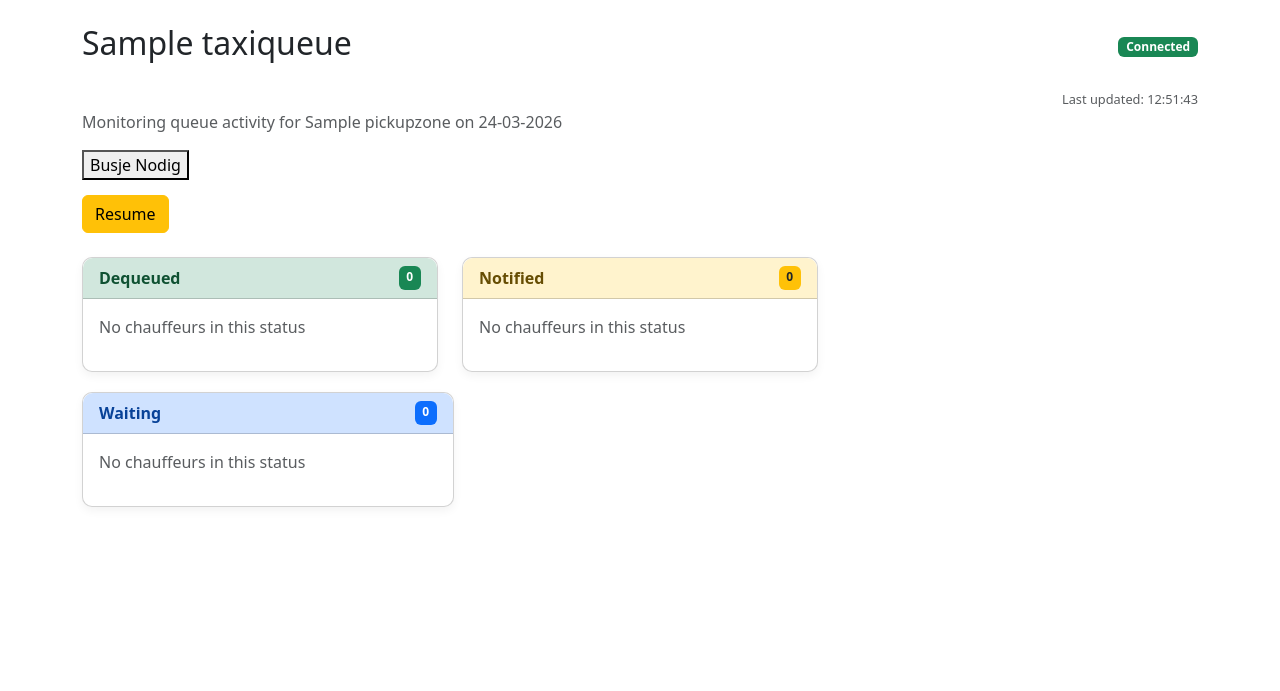
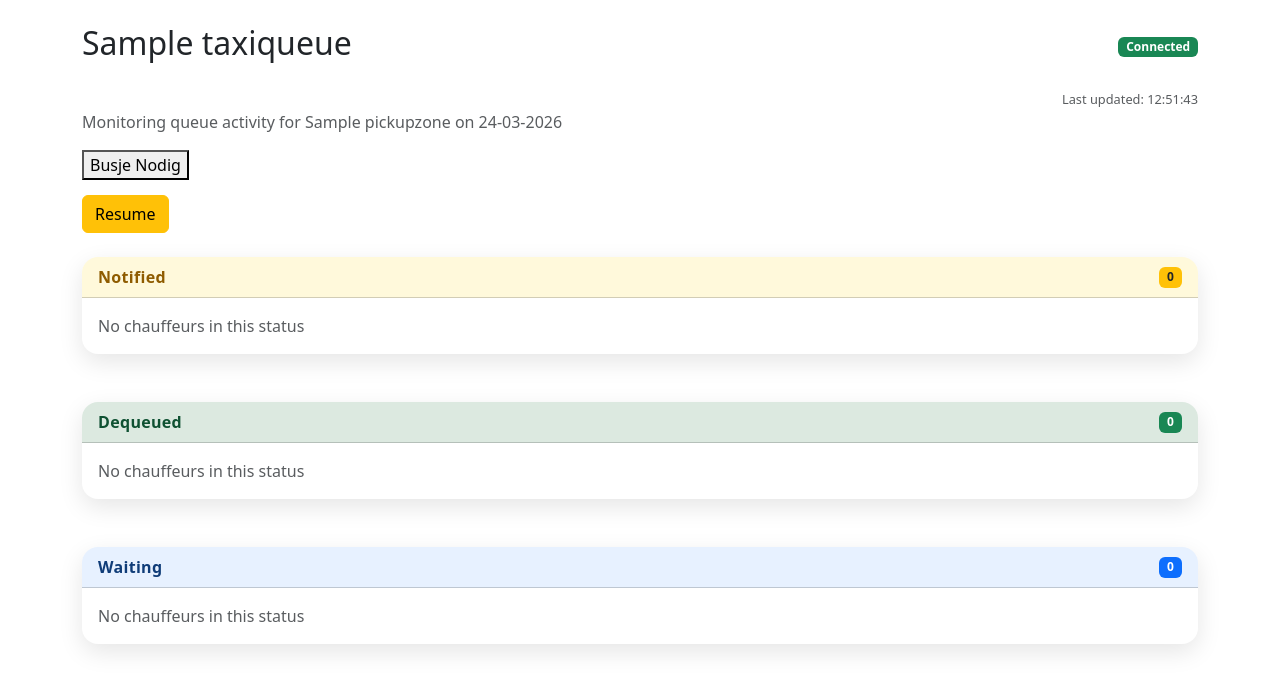
Before and after one commit to SineNomine998/taxibuffer, a Django app: page /control/queue/1/ in a window 1280 px wide. Shown: the part 56-747 px from the top of the page. Run offline with Django 5.2, Linux system fonts and the light colour scheme; a user stored in the database is signed in; tables that the repository leaves empty hold one stand-in row (values such as "Sample post"); data that the repository does not hold is empty.

Commit message:
Make notified chauffeurs' license plates bigger on control panel + fix bugs + make snapshot of the license plates instead of putting the current vehicle's license plate on the control dashboard

```diff
--- a/control_panel/templates/control_panel/queue_monitor.html
+++ b/control_panel/templates/control_panel/queue_monitor.html
@@ -12,61 +12,108 @@
             font-weight: bold;
         }
 
+        .status-section {
+            margin-bottom: 1.5rem;
+        }
+
         .status-card {
-            border-radius: 10px;
-            box-shadow: 0 4px 10px rgba(0, 0, 0, 0.05);
-            margin-bottom: 20px;
+            border-radius: 16px;
+            box-shadow: 0 8px 24px rgba(0, 0, 0, 0.10);
+            margin-bottom: 24px;
+            border: none;
         }
 
         .status-card .card-header {
-            border-radius: 10px 10px 0 0;
-            font-weight: bold;
+            border-radius: 16px 16px 0 0;
+            font-weight: 700;
+            letter-spacing: 0.02em;
         }
 
-        .waiting .card-header {
-            background-color: #cfe2ff;
-            color: #084298;
+        .status-card.waiting .card-header {
+            background-color: #e7f1ff;
+            color: #0f3c78;
         }
 
-        .notified .card-header {
-            background-color: #fff3cd;
-            color: #664d03;
+        .status-card.notified .card-header {
+            background-color: #fff9db;
+            color: #8f5c00;
         }
 
-        .dequeued .card-header {
-            background-color: #d1e7dd;
+        .status-card.dequeued .card-header {
+            background-color: #dce9e0;
             color: #0f5132;
         }
 
         .license-plate {
             font-family: monospace;
-            font-weight: bold;
-            padding: 3px 8px;
-            background: #f8f9fa;
-            border-radius: 4px;
+            font-weight: 800;
+            padding: 6px 10px;
+            background: #ffffff;
+            border-radius: 8px;
+            display: inline-block;
         }
 
-        .status-badge {
-            display: inline-block;
-            padding: 0.25em 0.6em;
-            font-size: 0.75em;
+        .status-card.notified .license-plate {
+            font-size: 1.8rem;
+            letter-spacing: 0.04em;
+            padding: 10px 14px;
+            background: #fff8e1;
+        }
+
+        .status-card.dequeued .license-plate {
+            font-size: 1.3rem;
+            padding: 8px 12px;
+            background: #f8fff6;
+        }
+
+        .status-card.waiting .license-plate {
+            font-size: 1rem;
+            padding: 7px 11px;
+            background: #f5f7ff;
+        }
+
+        .status-item {
+            display: flex;
+            justify-content: space-between;
+            align-items: center;
+            gap: 1rem;
+            padding: 1rem 1.1rem;
+            border-bottom: 1px solid rgba(0, 0, 0, 0.06);
+        }
+
+        .status-item:last-child {
+            border-bottom: none;
+        }
+
+        .sequence-number {
             font-weight: 700;
-            line-height: 1;
-            color: #fff;
-            text-align: center;
-            white-space: nowrap;
-            vertical-align: baseline;
-            border-radius: 0.25rem;
+            color: #495057;
         }
 
         .timestamp {
-            font-size: 0.8em;
+            font-size: 0.85rem;
             color: #6c757d;
+            white-space: nowrap;
         }
 
         #lastUpdated {
             font-size: 0.8em;
             color: #6c757d;
+        }
+
+        .status-card .card-body {
+            padding: 1rem;
+        }
+
+        .status-card .card-body p {
+            margin-bottom: 0;
+            color: #6c757d;
+        }
+
+        .queue-highlight {
+            font-size: 1.1rem;
+            font-weight: 700;
+            color: #343a40;
         }
     </style>
 </head>
@@ -191,44 +238,19 @@
             }
         </script>
 
-        <div class="row mt-4">
-            <div class="col-md-4">
-                <div class="card status-card dequeued">
-                    <div class="card-header d-flex justify-content-between">
-                        <span>Dequeued</span>
-                        <span id="dequeuedCount" class="badge bg-success">{{ dequeued_count }}</span>
-                    </div>
-                    <div class="card-body">
-                        <div id="dequeuedList">
-                            {% for entry in dequeued_entries %}
-                            <div class="d-flex justify-content-between align-items-center mb-2">
-                                <span class="license-plate">{{ entry.license_plate }}</span>
-                                {% if entry.sequence_number %}
-                                <span class="badge bg-secondary" style="margin-right: 140px;">#{{ entry.sequence_number }}</span>
-                                {% endif %}
-                                <small class="timestamp">{{ entry.dequeued_at|time:"H:i:s" }}</small>
-                            </div>
-                            {% empty %}
-                            <p class="text-muted">No chauffeurs dequeued</p>
-                            {% endfor %}
-                        </div>
-                    </div>
-                </div>
-            </div>
-            <div class="col-md-4">
+        <div class="row mt-4 status-section">
+            <div class="col-12">
                 <div class="card status-card notified">
-                    <div class="card-header d-flex justify-content-between">
+                    <div class="card-header d-flex justify-content-between align-items-center">
                         <span>Notified</span>
                         <span id="notifiedCount" class="badge bg-warning text-dark">{{ notified_count }}</span>
                     </div>
                     <div class="card-body">
                         <div id="notifiedList">
                             {% for entry in notified_entries %}
-                            <div class="d-flex justify-content-between align-items-center mb-2">
+                            <div class="status-item">
                                 <span class="license-plate">{{ entry.license_plate }}</span>
-                                {% if entry.sequence_number %}
-                                <span class="badge bg-secondary" style="margin-right: 140px;">#{{ entry.sequence_number }}</span>
-                                {% endif %}
+                                <span class="sequence-number">#{{ entry.sequence_number|default:'--' }}</span>
                                 <small class="timestamp">{{ entry.notified_at|time:"H:i:s" }}</small>
                             </div>
                             {% empty %}
@@ -239,22 +261,47 @@
                 </div>
             </div>
         </div>
-        <div class="col-md-4">
+        <div class="row status-section">
+            <div class="col-12">
+                <div class="card status-card dequeued">
+                    <div class="card-header d-flex justify-content-between align-items-center">
+                        <span>Dequeued</span>
+                        <span id="dequeuedCount" class="badge bg-success">{{ dequeued_count }}</span>
+                    </div>
+                    <div class="card-body">
+                        <div id="dequeuedList">
+                            {% for entry in dequeued_entries %}
+                            <div class="status-item">
+                                <span class="license-plate">{{ entry.license_plate }}</span>
+                                <span class="sequence-number">#{{ entry.sequence_number|default:'--' }}</span>
+                                <small class="timestamp">{{ entry.dequeued_at|time:"H:i:s" }}</small>
+                            </div>
+                            {% empty %}
+                            <p class="text-muted">No chauffeurs dequeued</p>
+                            {% endfor %}
+                        </div>
+                    </div>
+                </div>
+            </div>
+        </div>
+        <div class="row status-section">
+            <div class="col-12">
                 <div class="card status-card waiting">
-                <div class="card-header d-flex justify-content-between">
+                    <div class="card-header d-flex justify-content-between align-items-center">
                         <span>Waiting</span>
                         <span id="waitingCount" class="badge bg-primary">{{ waiting_count }}</span>
                     </div>
                     <div class="card-body">
                         <div id="waitingList">
                             {% for entry in waiting_entries %}
-                        <div class="d-flex justify-content-between align-items-center mb-2">
+                            <div class="status-item">
                                 <span class="license-plate">{{ entry.license_plate }}</span>
                                 <small class="timestamp">{{ entry.created_at|time:"H:i:s" }}</small>
                             </div>
                             {% empty %}
                             <p class="text-muted">No chauffeurs waiting</p>
                             {% endfor %}
+                        </div>
                     </div>
                 </div>
             </div>
--- a/control_panel/views.py
+++ b/control_panel/views.py
@@ -149,14 +149,6 @@ class QueueMonitorView(LoginRequiredMixin, View):
             output_field=IntegerField(),
         )
 
-        current_plate_subquery = Subquery(
-            ChauffeurVehicle.objects.filter(
-                chauffeur=OuterRef("chauffeur"),
-                is_current=True,
-                is_active=True,
-            ).values("license_plate")[:1]
-        )
-
         notified_qs = (
             QueueEntry.objects.filter(
                 queue=queue,
@@ -165,7 +157,6 @@ class QueueMonitorView(LoginRequiredMixin, View):
             )
             .annotate(
                 sequence_number=latest_notification_seq,
-                license_plate=current_plate_subquery,
             )
             .order_by("-notified_at")
         )
@@ -187,7 +178,9 @@ class QueueMonitorView(LoginRequiredMixin, View):
                 status=QueueEntry.Status.DEQUEUED,
                 dequeued_at__gte=today_start_utc,
             )
-            .annotate(sequence_number=latest_notification_seq, license_plate=current_plate_subquery)
+            .annotate(
+                sequence_number=latest_notification_seq,
+            )
             .order_by("-dequeued_at")[:20]
         )
 
@@ -244,39 +237,6 @@ class QueueStatusAPIView(LoginRequiredMixin, View):
                 pytz.UTC
             )  # Convert back to UTC for DB query
 
-            current_plate_subquery = Subquery(
-                ChauffeurVehicle.objects.filter(
-                    chauffeur=OuterRef("chauffeur"),
-                    is_current=True,
-                    is_active=True,
-                ).values("license_plate")[:1]
-            )
-
-            # Filter for today's entries only (important)
-            waiting_qs = (
-                queue.get_waiting_entries_control()
-                .filter(created_at__gte=today_start_utc)
-                .select_related("chauffeur__user")
-                .prefetch_related("chauffeur__vehicles")
-            )
-
-            waiting_entries = [
-                {
-                    "id": entry.id,
-                    "uuid": str(entry.uuid),
-                    "license_plate": entry.chauffeur.current_license_plate,
-                    "created_at": entry.created_at,
-                    "status": entry.status,
-                }
-                for entry in waiting_qs
-            ]
-
-            total_waiting_count = (
-                queue.get_waiting_entries_control()
-                .filter(created_at__gte=today_start_utc)
-                .count()
-            )
-
             latest_notification_seq = Subquery(
                 QueueNotification.objects.filter(queue_entry=OuterRef("pk"))
                 .order_by("-notification_time")
@@ -284,13 +244,35 @@ class QueueStatusAPIView(LoginRequiredMixin, View):
                 output_field=IntegerField(),
             )
 
+            # Filter for today's waiting entries only (important)
+            waiting_qs = (
+                queue.get_waiting_entries_control()
+                .filter(created_at__gte=today_start_utc)
+                .order_by("created_at")
+            )
+
+            waiting_entries = list(
+                waiting_qs.values(
+                    "id",
+                    "uuid",
+                    "license_plate",
+                    "created_at",
+                    "status",
+                )
+            )
+
+            total_waiting_count = waiting_qs.count()
+
+
             notified_qs = (
                 QueueEntry.objects.filter(
                     queue=queue,
                     status=QueueEntry.Status.NOTIFIED,
                     notified_at__gte=today_start_utc,
                 )
-                .annotate(sequence_number=latest_notification_seq, license_plate=current_plate_subquery)
+                .annotate(
+                    sequence_number=latest_notification_seq,
+                )
                 .order_by("-notified_at")
             )
 
@@ -311,7 +293,9 @@ class QueueStatusAPIView(LoginRequiredMixin, View):
                     status=QueueEntry.Status.DEQUEUED,
                     dequeued_at__gte=today_start_utc,
                 )
-                .annotate(sequence_number=latest_notification_seq, license_plate=current_plate_subquery)
+                .annotate(
+                    sequence_number=latest_notification_seq,
+                )
                 .order_by("-dequeued_at")[:20]
             )
 
@@ -455,12 +439,12 @@ class BypassBusjeView(View):
 
                             for s in subs:
                                 send_web_push(s.subscription_info, payload)
-                                plate = busje_entry.chauffeur.current_license_plate or "unknown"
+                                plate = busje_entry.license_plate or "unknown"
                                 logger.info(
                                     f"Push notification sent to {plate}"
                                 )
                         else:
-                            plate = busje_entry.chauffeur.current_license_plate or "unknown"
+                            plate = busje_entry.license_plate or "unknown"
                             logger.warning(
                                 f"No push subscriptions found for chauffeur {plate}"
                             )
--- a/queueing/models.py
+++ b/queueing/models.py
@@ -100,6 +100,7 @@ class QueueEntry(models.Model):
     vehicle_type = models.CharField(
         max_length=10, choices=VehicleType.choices, null=True, blank=True
     )
+    license_plate = models.CharField(max_length=20, null=True, blank=True)
 
     created_at = models.DateTimeField(auto_now_add=True)
     notified_at = models.DateTimeField(null=True, blank=True)
@@ -194,6 +195,10 @@ class QueueEntry(models.Model):
         """Get current position in queue (1-indexed)."""
         return self.queue.get_queue_position(self.chauffeur)
 
+    @property
+    def display_license_plate(self):
+        return self.license_plate or "unknown license plate in the queue entry"
+
     def get_status_display(self):
         """Get a human-readable status display."""
         return self.status
--- a/queueing/push_views.py
+++ b/queueing/push_views.py
@@ -114,7 +114,7 @@ def test_push(request):
         # Get the entry and associated subscriptions
         try:
             entry = QueueEntry.objects.get(uuid=entry_uuid)
-            subs = PushSubscription.objects.filter(chauffeur=entry.chauffeur)
+            subs = PushSubscription.objects.filter(entry_uuid=entry.uuid)
 
             if not subs.exists():
                 return JsonResponse(
@@ -128,7 +128,7 @@ def test_push(request):
             # Send a test notification to all subscriptions
             success_count = 0
             for sub in subs:
-                plate = entry.chauffeur.current_license_plate or "unknown"
+                plate = entry.display_license_plate or "unknown"
                 payload = {
                     "title": "Test Notification",
                     "body": f"This is a test push from the server to {plate}",
--- a/queueing/views.py
+++ b/queueing/views.py
@@ -733,7 +733,7 @@ class QueueStatusView(View):
             waiting_people = [
                 {
                     "first_name": waiting_entry.chauffeur.user.first_name,
-                    "license_plate": waiting_entry.chauffeur.current_license_plate,
+                    "license_plate": waiting_entry.display_license_plate,
                     "is_current_chauffeur": waiting_entry.chauffeur_id == chauffeur.id,
                 }
                 for waiting_entry in waiting_entries
@@ -783,7 +783,7 @@ class QueueOverviewView(View):
             waiting_people = [
                 {
                     "first_name": waiting_entry.chauffeur.user.first_name,
-                    "license_plate": waiting_entry.chauffeur.current_license_plate,
+                    "license_plate": waiting_entry.display_license_plate,
                     "is_current_chauffeur": waiting_entry.chauffeur_id == chauffeur.id,
                 }
                 for waiting_entry in waiting_entries
@@ -856,7 +856,7 @@ class QueueStatusAPIView(View):
             waiting_people = [
                 {
                     "first_name": waiting_entry.chauffeur.user.first_name,
-                    "license_plate": waiting_entry.chauffeur.current_license_plate,
+                    "license_plate": waiting_entry.display_license_plate,
                     "is_current_chauffeur": waiting_entry.chauffeur_id == entry.chauffeur_id,
                     "position": waiting_entry.get_queue_position(),
                 }
```
Also changed, not shown: queueing/services.py (+14 -14 lines), queueing/migrations/0011_queueentry_license_plate.py (added). Lines whose indentation alone changed are shown as unchanged.
